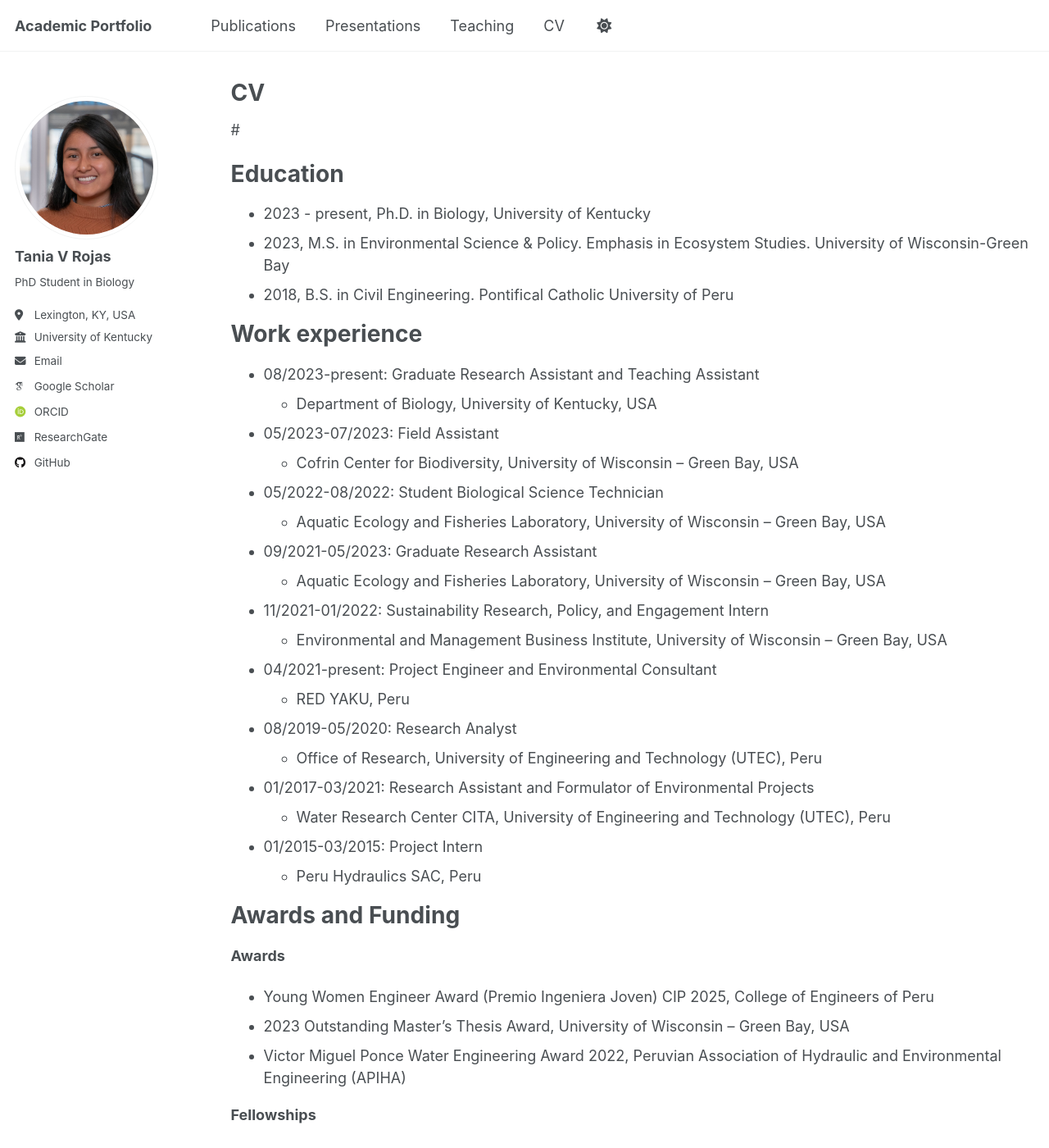
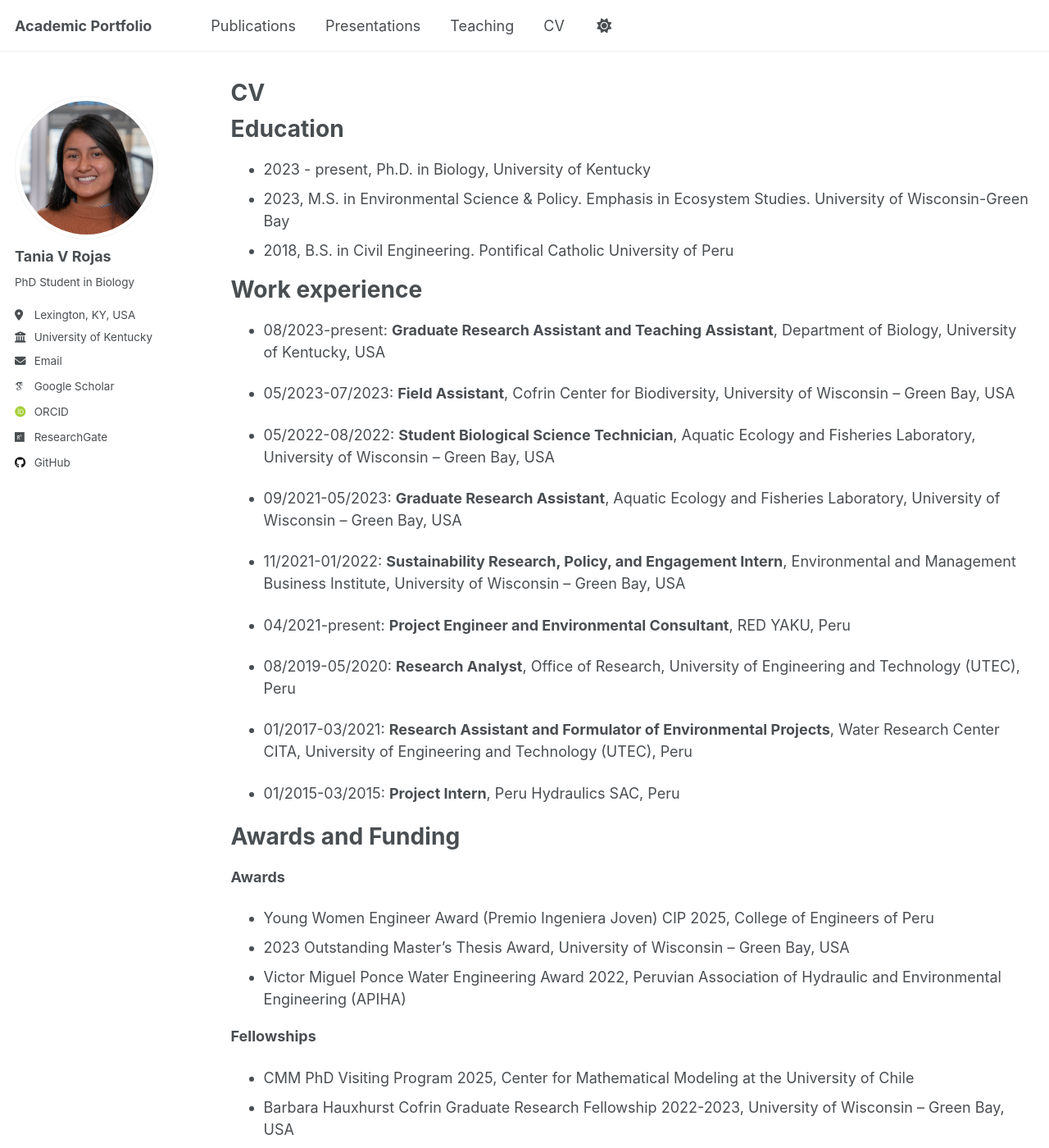
Before and after one commit to taniarojasc/taniarojasc.github.io, a Jekyll site: the page built from _pages/cv.md, in a window 1280 px wide and 1400 px high. Shown: the whole window at 82% size. Built offline with Jekyll 4.4.1, drawn with Linux system fonts in a browser that asks for light colours; some web fonts are replaced; a script that is not in the unit is left out.

Commit message:
Update cv.md

```diff
--- a/_pages/cv.md
+++ b/_pages/cv.md
@@ -7,8 +7,6 @@ redirect_from:
   - /resume
 ---
 
-#{% include base_path %}
-
 Education
 ======
 * 2023 - present, Ph.D. in Biology, University of Kentucky
@@ -17,32 +15,23 @@ Education
 
 Work experience
 ======
-* 08/2023-present: Graduate Research Assistant and Teaching Assistant
-  * Department of Biology, University of Kentucky, USA
+* 08/2023-present: **Graduate Research Assistant and Teaching Assistant**, Department of Biology, University of Kentucky, USA
 
-* 05/2023-07/2023: Field Assistant
-  * Cofrin Center for Biodiversity, University of Wisconsin – Green Bay, USA
+* 05/2023-07/2023: **Field Assistant**, Cofrin Center for Biodiversity, University of Wisconsin – Green Bay, USA
 
-* 05/2022-08/2022: Student Biological Science Technician
-  * Aquatic Ecology and Fisheries Laboratory, University of Wisconsin – Green Bay, USA
+* 05/2022-08/2022: **Student Biological Science Technician**, Aquatic Ecology and Fisheries Laboratory, University of Wisconsin – Green Bay, USA
 
-* 09/2021-05/2023: Graduate Research Assistant
-  * Aquatic Ecology and Fisheries Laboratory, University of Wisconsin – Green Bay, USA
+* 09/2021-05/2023: **Graduate Research Assistant**, Aquatic Ecology and Fisheries Laboratory, University of Wisconsin – Green Bay, USA
 
-* 11/2021-01/2022: Sustainability Research, Policy, and Engagement Intern
-  * Environmental and Management Business Institute, University of Wisconsin – Green Bay, USA
+* 11/2021-01/2022: **Sustainability Research, Policy, and Engagement Intern**, Environmental and Management Business Institute, University of Wisconsin – Green Bay, USA
 
-* 04/2021-present: Project Engineer and Environmental Consultant
-  * RED YAKU, Peru
+* 04/2021-present: **Project Engineer and Environmental Consultant**, RED YAKU, Peru
 
-* 08/2019-05/2020: Research Analyst
-  * Office of Research, University of Engineering and Technology (UTEC), Peru
+* 08/2019-05/2020: **Research Analyst**, Office of Research, University of Engineering and Technology (UTEC), Peru
 
-* 01/2017-03/2021: Research Assistant and Formulator of Environmental Projects
-  * Water Research Center CITA, University of Engineering and Technology (UTEC), Peru
+* 01/2017-03/2021: **Research Assistant and Formulator of Environmental Projects**, Water Research Center CITA, University of Engineering and Technology (UTEC), Peru
 
-* 01/2015-03/2015: Project Intern
-  * Peru Hydraulics SAC, Peru
+* 01/2015-03/2015: **Project Intern**, Peru Hydraulics SAC, Peru
 
 Awards and Funding
 ======
```
